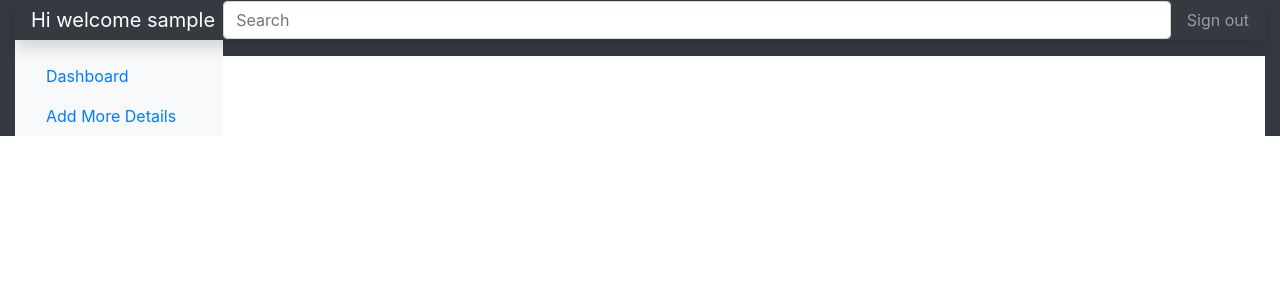
After one commit to Nimz21/basic_ci_project, a CodeIgniter app: page /database/upanel/add_details in a window 1280 px wide. The commit adds this page. Shown: the top 300 px of the page. Run offline with CodeIgniter, Linux system fonts and the light colour scheme; the visitor is signed in with stand-in values (Sample User, id 1); some libraries are stand-ins or nearby versions.

Commit message:
Added user dashboard

```diff
--- a/application/controllers/Upanel.php
+++ b/application/controllers/Upanel.php
@@ -7,13 +7,14 @@ class Upanel extends CI_Controller {
 	{
         if(isset($_SESSION['user']))
         {
-         $name['n']=$_SESSION['name'];
 
-         $this->load->view('userpanel',$name);
+
+         $this->load->view('head/userdashboard');
         }
         }
-        public function adddetails()
+        public function add_details()
         {
-                echo 'add';
+
+        $this->load->view('profile');
         }
 }
--- a/application/views/head/header.php
+++ b/application/views/head/header.php
@@ -1,3 +1,4 @@
+
 <!doctype html>
 <html lang="en">
   <head>
--- /dev/null
+++ b/application/views/head/userdashboard.php
@@ -0,0 +1,52 @@
+<?php $name['n']=$_SESSION['name'];
+
+?>
+<!doctype html>
+<html lang="en">
+  <head>
+   <meta charset="utf-8">
+    <meta name="viewport" content="width=device-width, initial-scale=1, shrink-to-fit=no">
+    <link rel="stylesheet" href="<?= base_url().'assets/css/bootstrap.css'?>"/>
+    <script src="<?= base_url().'assets/js/bootstrap.min.js'?>"></script>
+    <script src="<?= base_url().'assets/js/jquery.min.js'?>"></script>
+    <script src="<?= base_url().'assets/js/popper.min.js'?>"></script>
+    <title>CI project</title>
+  </head>
+  <body>
+ <div class="container-fluid bg-dark">
+
+<nav class="navbar navbar-dark sticky-top bg-dark flex-md-nowrap p-0 shadow">
+  <a class="navbar-brand col-md-3 col-lg-2 mr-0 px-3" href="#">Hi welcome <?= $name['n']?></a>
+  <button class="navbar-toggler position-absolute d-md-none collapsed" type="button" data-toggle="collapse" data-target="#sidebarMenu" aria-controls="sidebarMenu" aria-expanded="false" aria-label="Toggle navigation">
+    <span class="navbar-toggler-icon"></span>
+  </button>
+  <input class="form-control form-control-dark w-100" type="text" placeholder="Search" aria-label="Search">
+  <ul class="navbar-nav px-3">
+    <li class="nav-item text-nowrap">
+      <a class="nav-link" href="<?= base_url().'login/logout'?>">Sign out</a>
+    </li>
+  </ul>
+</nav>
+<div class="container-fluid">
+  <div class="row">
+
+    <nav id="sidebarMenu" class="col-md-3 col-lg-2 d-md-block bg-light sidebar collapse">
+      <div class="sidebar-sticky pt-3">
+        <ul class="nav flex-column">
+          <li class="nav-item">
+            <a class="nav-link active" href="<?= base_url().'upanel'?>">
+              <span data-feather="home"></span>
+              Dashboard <span class="sr-only">(current)</span>
+            </a>
+          </li>
+          <li class="nav-item">
+            <a class="nav-link" href="<?= base_url().'upanel/add_details'?>">
+              <span data-feather="file"></span>
+              Add More Details
+            </a>
+          </li>
+
+        </ul>
+
+      </div>
+    </nav>
--- /dev/null
+++ b/application/views/profile.php
@@ -0,0 +1,5 @@
+<?php $this->load->view('head/userdashboard')?>
+
+<div class="col-sm-10 bg-white float-right p-3 mt-3">
+
+</div>
```
Also changed, not shown: application/views/userpanel.php (deleted).
